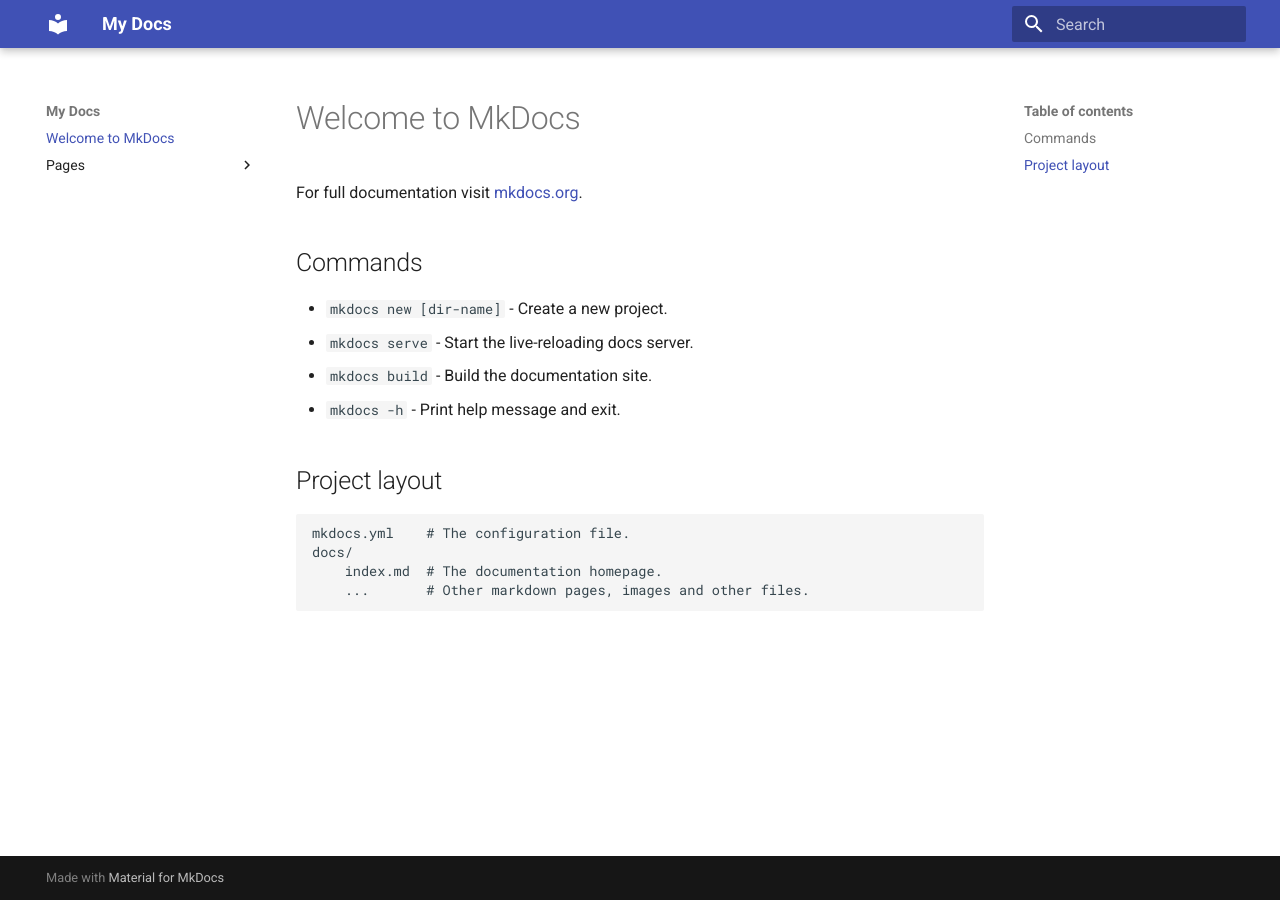
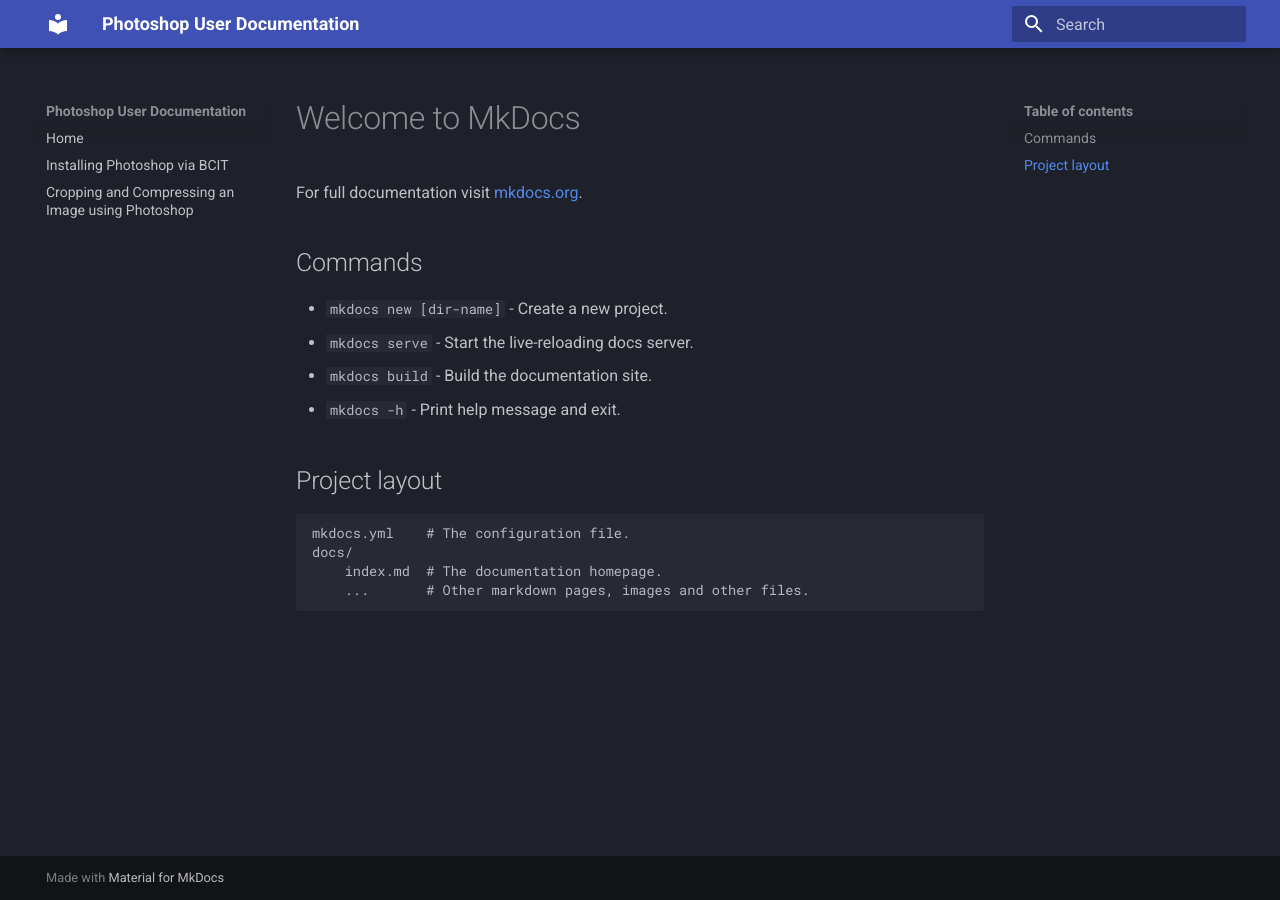
Before and after one commit to GurjeetB/UserDocProject, an MkDocs documentation site: the page built from docs/index.md, in a window 1280 px wide. Built offline with MkDocs 1.6.1 and Material for MkDocs 9.7.7, drawn with Linux system fonts in a browser that asks for light colours.

Commit message:
Add basic nav and color scheme

```diff
--- a/mkdocs.yml
+++ b/mkdocs.yml
@@ -1,3 +1,13 @@
-site_name: My Docs
+site_name: Photoshop User Documentation
+nav:
+  - Home: "pages/introduction.md"
+  - Installing Photoshop via BCIT: "pages/1-install-photoshop-using-bcit-account.md"
+  -  Cropping and Compressing an Image using Photoshop: "pages/2-crop-and-compress.md"
+
 theme:
   name: material
+
+  palette:
+    scheme: slate
+    primary: indigo
+    accent: cyan
```
